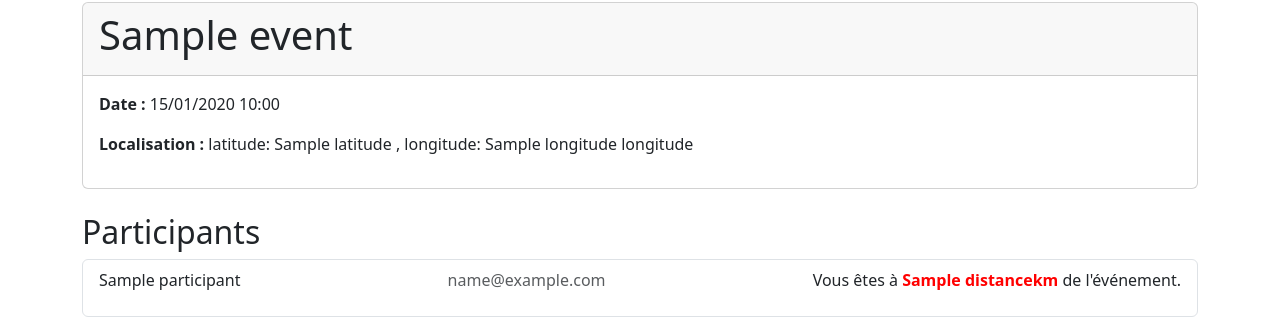
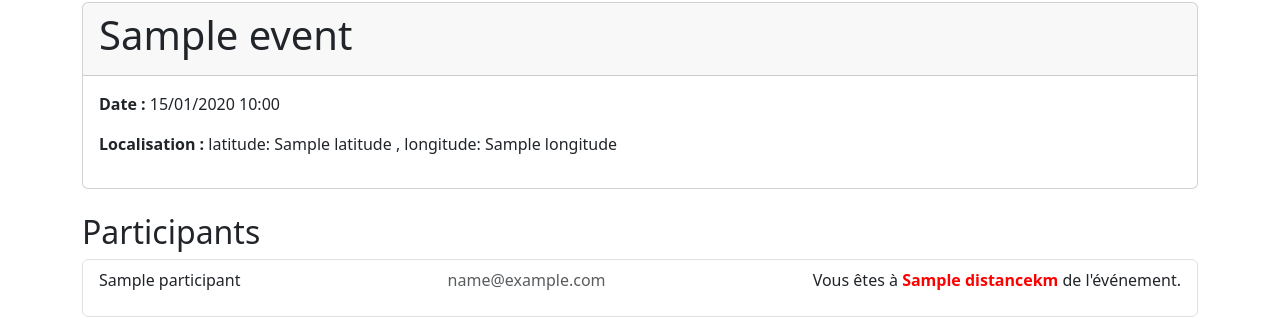
Before and after one commit to PepMama/tp_gestion_evenements_sportifs, a Symfony app: template templates/event/view.html.twig in a window 1280 px wide. Shown: the part 159-487 px from the top of the page. Run offline with Twig, Linux system fonts and the light colour scheme; the template is opened without the code that fills it: most values are stand-ins (such as "Sample title", 1, 10 or a date in 2020); some libraries are stand-ins or nearby versions.

Commit message:
PM - Modification mineure du front

```diff
--- a/templates/event/view.html.twig
+++ b/templates/event/view.html.twig
@@ -8,7 +8,7 @@
         </div>
         <div class="card-body">
             <p><strong>Date :</strong> {{ event.date|date('d/m/Y H:i') }}</p>
-            <p><strong>Localisation :</strong> latitude:  {{ event.latitude }} , longitude: {{ event.longitude }} longitude</p>
+            <p><strong>Localisation :</strong> latitude:  {{ event.latitude }} , longitude: {{ event.longitude }}</p>
         </div>
     </div>
 
```
